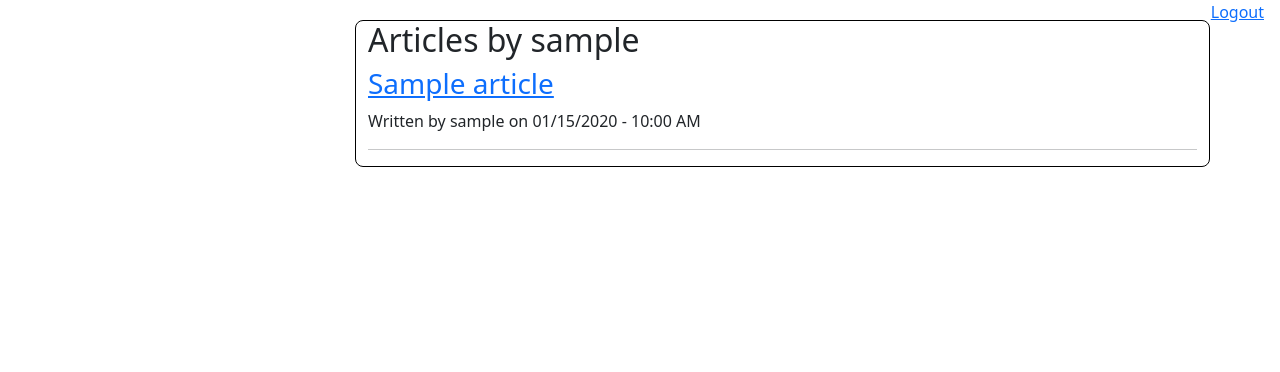
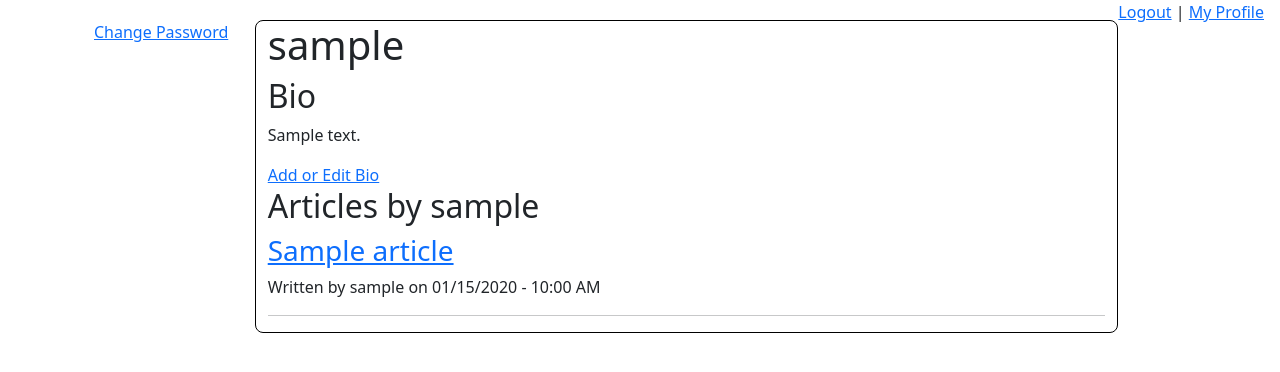
Before and after one commit to bohparker/nuze, a Flask app: a page that uses app/templates/base.html in a window 1280 px wide. Shown: the part 56-428 px from the top of the page. Run offline with Flask 3, Linux system fonts and the light colour scheme; a user stored in the database is signed in; tables that the repository leaves empty hold one stand-in row (values such as "Sample post"); some libraries are stand-ins or nearby versions.

Commit message:
add change password view

```diff
--- a/app/admin/forms.py
+++ b/app/admin/forms.py
@@ -15,6 +15,9 @@ class UserForm(FlaskForm):
         'Email',
         [InputRequired()]
     )
+    confirmed = SelectField(
+        'Confirmed'
+    )
     submit = SubmitField(
         'Submit',
         [InputRequired()]
--- a/app/articles/views.py
+++ b/app/articles/views.py
@@ -1,9 +1,11 @@
-from flask import render_template, request, redirect, url_for, flash
+from flask import render_template, request, redirect, url_for, \
+flash, abort
 from app import db
 from . import articles
 from ..models import User, Article
-from .forms import ArticleForm
+from .forms import ArticleForm, BioForm, ChangePasswordForm
 from flask_login import current_user, login_required
+from werkzeug.security import generate_password_hash
 from ..auth.views import has_permission
 
 @articles.route('/<int:id>')
@@ -32,5 +34,48 @@ def write_article():
 @articles.route('/user/<username>')
 def get_profile(username):
     user = User.query.filter_by(username=username).first()
+    if not user:
+        abort(404)
     articles = Article.query.filter_by(author_id=user.id).all()
     return render_template('profile.html', user=user, articles=articles)
+
+@articles.route('/bio-form', methods=['GET', 'POST'])
+@login_required
+def bio_form():
+    form = BioForm()
+    if request.method == 'POST' and form.validate_on_submit:
+        bio = form.bio.data
+        current_user.bio = bio
+        db.session.commit()
+        return render_template('profile.html', user=current_user)
+
+    return render_template('bio-form.html', form=form)
+
+@articles.route('/change-password', methods=['GET', 'POST'])
+@login_required
+def change_password():
+    form = ChangePasswordForm()
+    id = request.args.get('id')
+    user = User.query.get_or_404(id)
+    if user != current_user:
+        abort(403)
+    if request.method == 'POST' and form.validate_on_submit():
+        old_password = form.password.data
+        new_password = form.new.data
+        if new_password == old_password:
+            flash('New Password must be different than Old Password.', 'warning')
+            return render_template('change-password.html', form=form, id=current_user.id)
+        if current_user.check_password(old_password):
+            current_user.pwdhash = generate_password_hash(new_password)
+            db.session.commit()
+            flash('Password updated.', 'success')
+            return redirect(url_for('.get_profile', username=current_user.username))
+        flash('Password incorrect', 'danger')
+        return render_template('change-password.html', form=form, id=current_user.id)
+
+    if form.errors:
+        for error, message in form.errors.items():
+            flash(message[0], 'danger')
+            return render_template('change-password.html', form=form, id=current_user.id)
+
+    return render_template('change-password.html', form=form, id=id)
--- a/app/models.py
+++ b/app/models.py
@@ -10,6 +10,7 @@ class User(db.Model):
     pwdhash = db.Column(db.String())
     email = db.Column(db.String(100), unique=True)
     joined = db.Column(db.DateTime, index=True, default=datetime.utcnow)
+    bio = db.Column(db.Text(400))
     # one to many relationship to Role
     role_id = db.Column(db.Integer, db.ForeignKey('role.id'))
     confirmed = db.Column(db.Boolean)
--- a/app/static/css/main.css
+++ b/app/static/css/main.css
@@ -18,3 +18,7 @@
 label {
     width: 130px;
 }
+
+textarea {
+    resize: none;
+}
--- a/app/templates/base.html
+++ b/app/templates/base.html
@@ -38,11 +38,14 @@
 
         {% if current_user.is_authenticated %}
             <div class="login-links">
-                <a href="{{ url_for('auth.logout') }}">Logout</a>
+                <a href="{{ url_for('auth.logout') }}">Logout</a> |
+                <a href="{{url_for('articles.get_profile', username=current_user.username)}}">
+                    My Profile
+                </a>
             </div>
         {% else %}
             <div class="login-links">
-                <a href="{{ url_for('auth.login') }}">Login</a>
+                <a href="{{ url_for('auth.login') }}">Login</a> |
                 <a href="{{ url_for('auth.register') }}">Register</a>
             </div>
         {% endif %}
--- a/app/templates/create-user.html
+++ b/app/templates/create-user.html
@@ -20,6 +20,10 @@
             {{ form.email.label }}
             {{ form.email(class="form-control")}}
         </div>
+        <div class="form-group">
+            {{ form.confirmed.label }}
+            {{ form.confirmed() }}
+        </div>
         {{ form.submit() }}
     </form>
 
--- a/app/templates/profile.html
+++ b/app/templates/profile.html
@@ -4,7 +4,7 @@
 
     <div clas="container-fluid">
         <div class="row">
-            <div class="col-sm-3">
+            <div class="col-sm-2">
                 {% if current_user.is_authenticated and not current_user.confirmed
                     and current_user == user %}
                 <span style="color: crimson;">
@@ -14,8 +14,22 @@
                     url_for('auth.resend_confirmation') }}">here</a>
                     to resend the confirmation email.</p>
                 {% endif %}
+
+                {% if current_user.is_authenticated and current_user == user %}
+                    <a href="{{url_for('articles.change_password', id=current_user.id)}}">
+                        Change Password
+                    </a>
+                {% endif %}
             </div>
-            <div class="col-sm-9" style="border: 1px solid black;border-radius: 8px;">
+            <div class="col-sm-10" style="border: 1px solid black;border-radius: 8px;">
+                <h1>{{ user.username}}</h1>
+                <h2>Bio</h2>
+                <p>{{ user.bio }}</p>
+                {% if user == current_user %}
+                    <a href="{{url_for('articles.bio_form')}}">
+                        Add or Edit Bio
+                    </a>
+                {% endif %}
                 <h2>Articles by {{user.username}}</h2>
                 {% for article in articles %}
                 <h3>
--- a/app/templates/users.html
+++ b/app/templates/users.html
@@ -12,6 +12,9 @@
             </a> |
             <a href="{{ url_for('admin.change_role', id=user.id) }}">
                 Change Role
+            </a> |
+            <a href="{{url_for('admin.confirm_user', id=user.id)}}">
+                Confirm User
             </a>
             <br>
             ID: {{ user.id }}<br>
```
Also changed, not shown: app/admin/views.py (+11 -1 lines), app/articles/forms.py (+29 -2 lines), app/templates/bio-form.html (added, +13 -0 lines), app/templates/change-password.html (added, +23 -0 lines).
